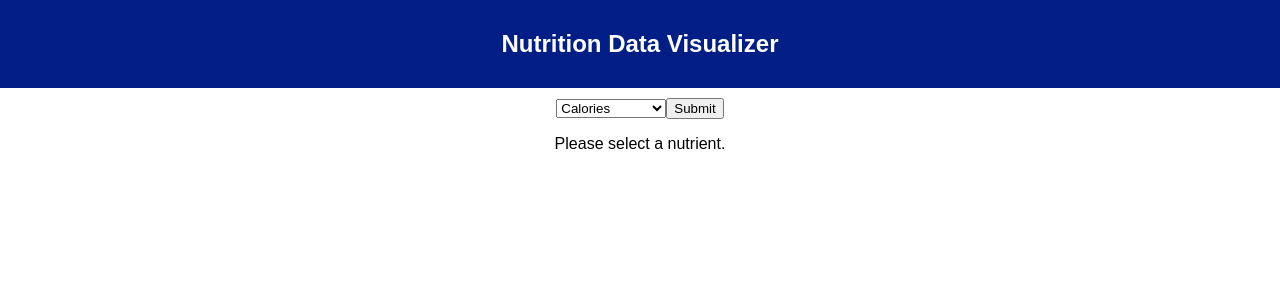
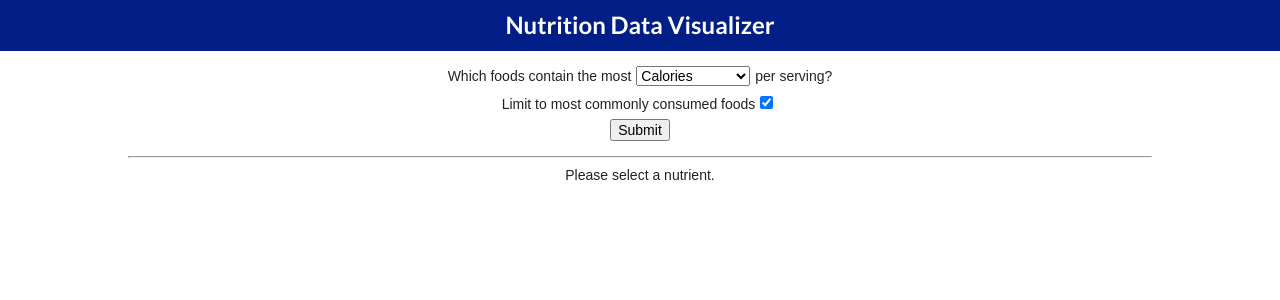
Before and after one commit to EricSchwartz7/nutrition-data, a React (Create React App) app: page / in a window 1280 px wide. Shown: the top 300 px of the page. Built offline with nearby package versions, Linux system fonts and the light colour scheme.

Commit message:
clean up styling

```diff
--- a/public/index.html
+++ b/public/index.html
@@ -10,6 +10,7 @@
     -->
     <link rel="manifest" href="%PUBLIC_URL%/manifest.json">
     <link rel="shortcut icon" href="%PUBLIC_URL%/favicon.ico">
+    <link rel="stylesheet" href="//cdnjs.cloudflare.com/ajax/libs/semantic-ui/2.2.12/semantic.min.css"></link>
     <!--
       Notice the use of %PUBLIC_URL% in the tags above.
       It will be replaced with the URL of the `public` folder during the build.
--- a/src/App.css
+++ b/src/App.css
@@ -34,3 +34,7 @@
 form {
   margin-bottom: 10px;
 }
+
+select, input {
+  margin: 5px;
+}
--- a/src/App.js
+++ b/src/App.js
@@ -1,5 +1,4 @@
 import React, { Component } from 'react';
-import logo from './logo.svg';
 import './App.css';
 import Graph from './Graph';
 
--- a/src/Display.js
+++ b/src/Display.js
@@ -1,19 +1,8 @@
 import React from 'react';
 import {HorizontalBar} from 'react-chartjs-2';
 
-// const nutrientCodes = {
-//   '208': 'Calories',
-//   '203': 'Protein',
-//   '204': 'Lipids (fat)',
-//   '205': 'Carbohydrates',
-//   '269': 'Sugars'
-// }
-
-
 const Display = function (props) {
 
-  // const nutrient = nutrientCodes[props.filter];
-  // const unit = prop
 
   if (Object.keys(props.data).length > 0){
 
@@ -34,12 +23,25 @@ const Display = function (props) {
           hoverBorderColor: 'rgba(99,134,255,1)',
           data: values
         }
-      ]
+      ],
+
     };
+
+    const options = {
+      scales: {
+        xAxes: [{
+          display: true,
+          ticks: {
+            beginAtZero: true   // minimum value will be 0.
+          }
+        }]
+      }
+    }
 
     return (
       <HorizontalBar
         data={chartData}
+        options={options}
       />
     )
   }
--- a/src/Graph.js
+++ b/src/Graph.js
@@ -1,7 +1,6 @@
 import React, { Component } from 'react';
 import axios from 'axios';
 import Display from './Display';
-import FakeDisplay from './FakeDisplay';
 import loading from './loading.gif'
 
 const baseURL = 'https://api.nal.usda.gov/ndb/nutrients/?format=json&api_key=1a3quCIlkBB16IIsDrDRzlFoeZezD3Gl9oK5NhNE&';
@@ -12,8 +11,8 @@ class Graph extends Component {
 
     this.state = {
       loading: false,
-      // selected: '208',
       filter: '208',
+      common: true,
       data: {}
     };
 
@@ -23,14 +22,17 @@ class Graph extends Component {
 
 
   handleChange(e) {
-    this.setState({filter: e.target.value});
+    const target = e.target;
+    const value = target.type === 'checkbox' ? target.checked : target.value;
+    const name = target.name;
+
+    this.setState({[name]: value});
   }
 
   handleSubmit(e) {
     e.preventDefault();
     this.setState({loading: true});
-    // this.setState({filter: this.state.selected});
-    axios.get(baseURL + 'nutrients=' + this.state.filter + '&sort=c&subset=0&max=20')
+    axios.get(baseURL + 'nutrients=' + this.state.filter + '&sort=c&subset=' + (this.state.common ? 1 : 0) + '&max=20')
       .then( data => this.setState({
         loading: false,
         data: data.data.report.foods
@@ -42,15 +44,24 @@ class Graph extends Component {
     return (
       <div className='graph-section'>
         <form onSubmit={this.handleSubmit}>
-          <select value={this.state.filter} onChange={this.handleChange}>
-            <option value='208'>Calories</option>
-            <option value='203'>Protein</option>
-            <option value='204'>Lipids (fat)</option>
-            <option value='205'>Carbohydrates</option>
-            <option value='269'>Sugars</option>
-          </select>
+              Which foods contain the most
+              <select name='filter' value={this.state.filter} onChange={this.handleChange}>
+              <option value='208'>Calories</option>
+              <option value='203'>Protein</option>
+              <option value='204'>Lipids (Fat)</option>
+              <option value='205'>Carbohydrates</option>
+              <option value='269'>Sugars</option>
+            </select>
+             per serving?
+          <br />
+          <label className='checkbox-label'>
+            Limit to most commonly consumed foods
+            <input className='checkbox' name='common' type='checkbox' checked={this.state.common} onChange={this.handleChange} />
+          </label>
+          <br />
           <input type='submit' value='Submit' />
         </form>
+        <hr />
         {this.state.loading === true ? <img src={loading} alt="Loading animation" /> : <Display filter={this.state.filter} data={this.state.data}/>}
       </div>
     )
```
Also changed, not shown: src/logo.svg (deleted), 1 other file (tests, documents, lock files or other folders).
